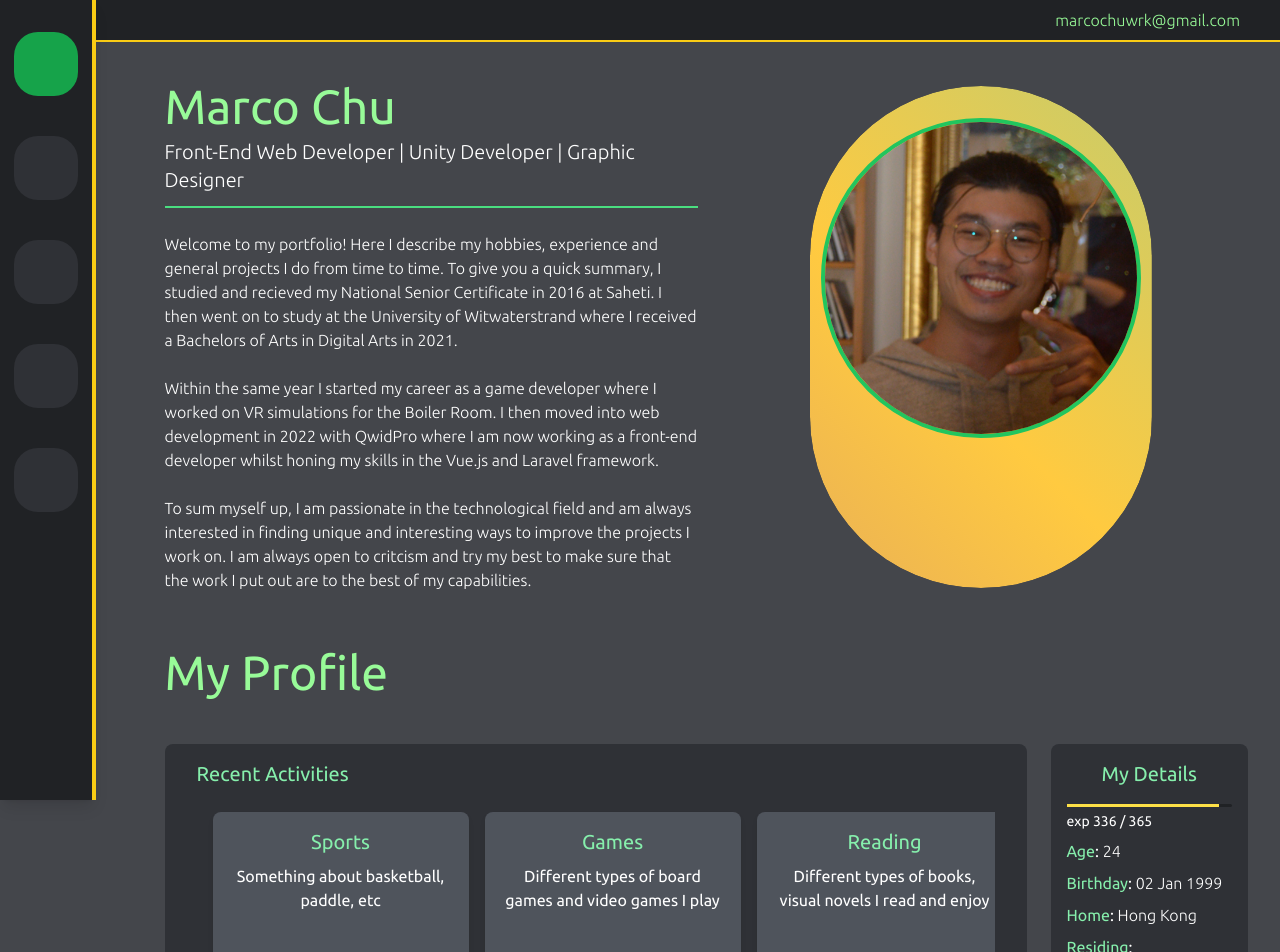
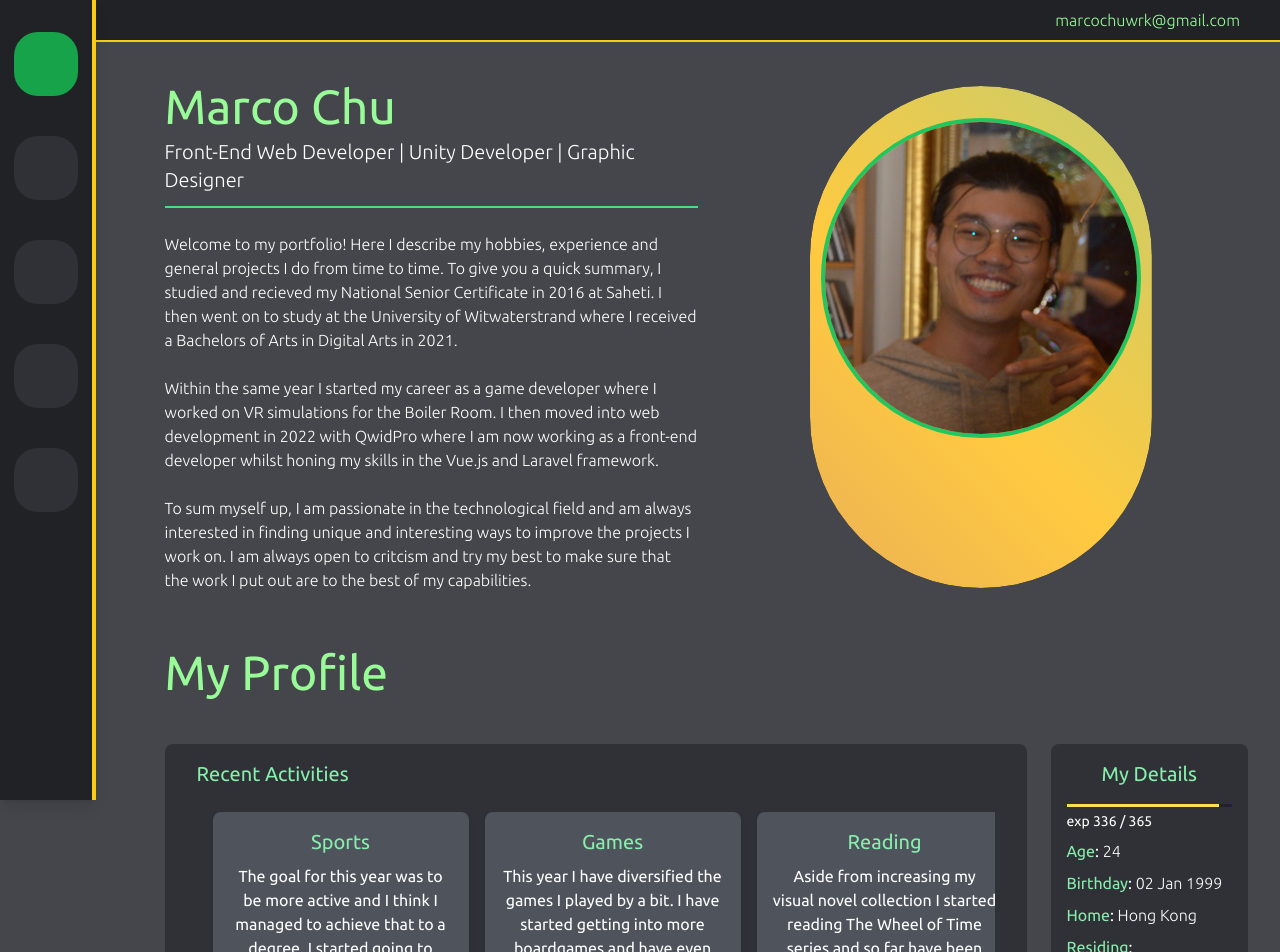
Before and after one commit to marcochu-wrk/mc-portfolio, a Vue app: page / in a window 1280 px wide. Shown: the top 952 px of the page. Built offline with nearby package versions, Linux system fonts and the light colour scheme; data requests are answered from the project's data file; some icons are missing.

Commit message:
Filler text

```diff
--- a/src/views/home.vue
+++ b/src/views/home.vue
@@ -64,23 +64,23 @@ export default {
       myActivities:[
         {
           title: "Sports",
-          body:"Something about basketball, paddle, etc"
+          body:"The goal for this year was to be more active and I think I managed to achieve that to a degree. I started going to weekly pick-up basketball with some old mates. I also tried paddle, pool and bowling which I am not too great at but the company I have was great which made it really fun."
         },
         {
           title: "Games",
-          body: "Different types of board games and video games I play"
+          body: "This year I have diversified the games I played by a bit. I have started getting into more boardgames and have even started going to a weekly boardgames night with friends as often as I can. In terms of video games, I am still trying to finish Baldurs Gate which has taken up more time than I am willing to admit."
         },
         {
           title:"Reading",
-          body:"Different types of books, visual novels I read and enjoy"
+          body:"Aside from increasing my visual novel collection I started reading The Wheel of Time series and so far have been enjoying the narrative so far. I have also tried my hand at writing but I can most certainly say that I am a novice story writer at best."
         },
         {
           title:"Traveling",
-          body:"Different places I have been in the past few years"
+          body:"Traveling has been a huge highlight this year, I went to Spain for the first time and tested my Spanish for the first time, the locals definitely had a good laugh. Then visited some friends in the UK which is always an amazing experience."
         },
         {
-          title:"Collection",
-          body:"The collectables I have gotten this year"
+          title:"Goals",
+          body:"This year I aimed to get better at creating a solid routine for myself. The first was to go to gym regularly which I am proud to say I have been going for 3 months straight now. I also dedicated myself to improving my programming ability which I hope is reflecting here."
         }
       ]
     }
```
